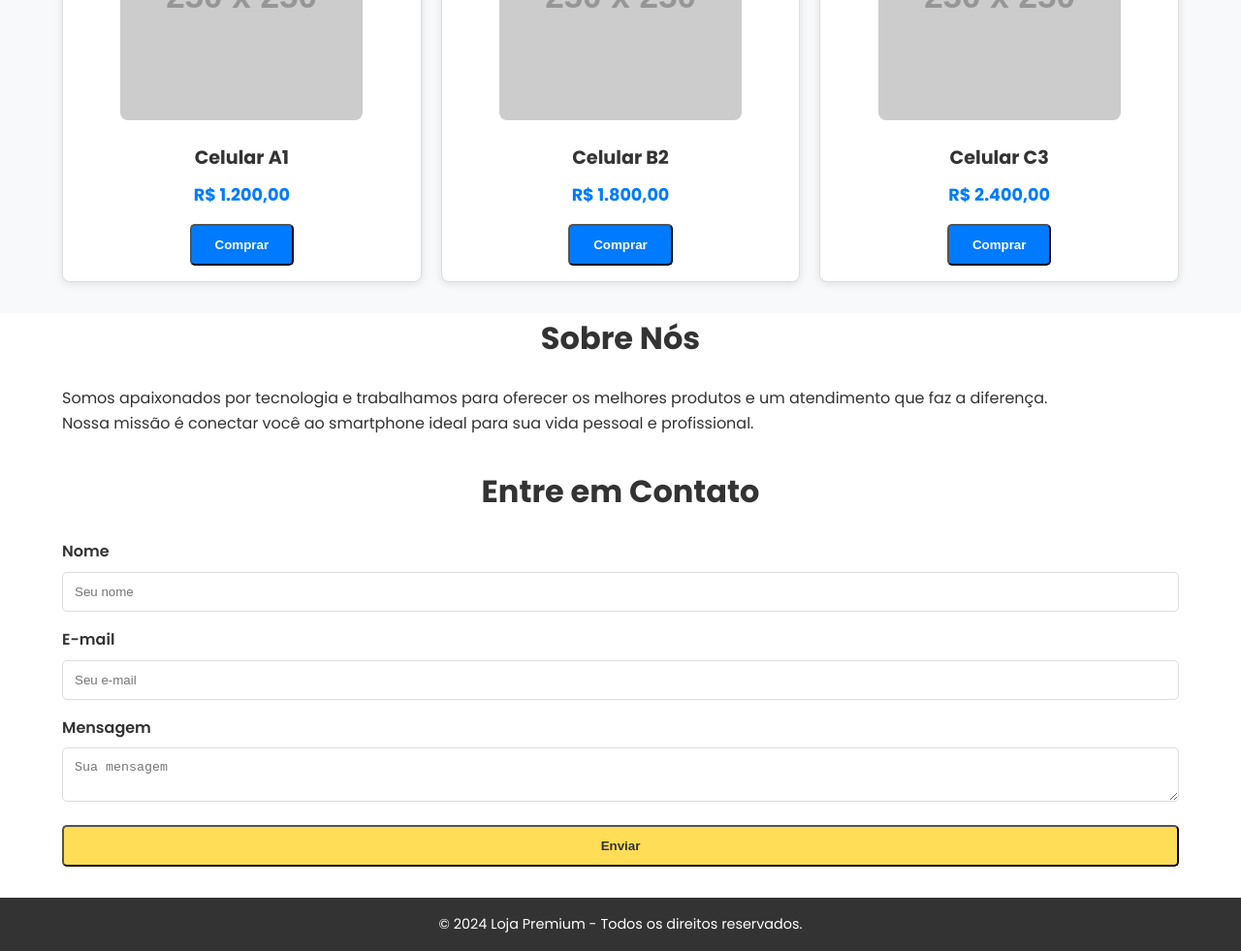
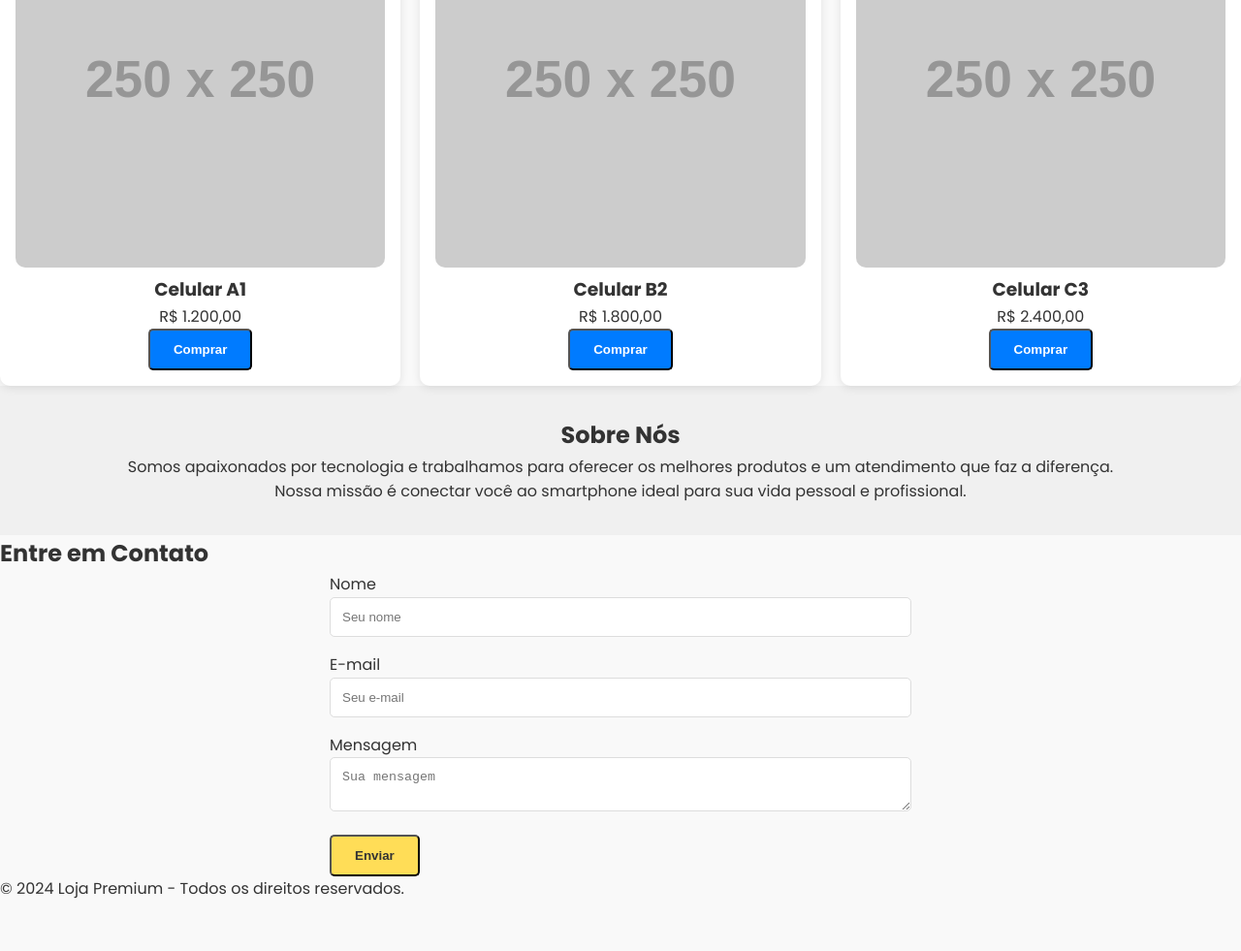
Before and after one commit to Thiagosites011/Thiagosites011.github.io, a plain HTML site: page index.html in a window 1280 px wide. Shown: the part 595-1576 px from the top of the page at 97% size. After the commit the page ends 1524 px from the top, so only its background shows below. Drawn offline with Linux system fonts and the light colour scheme; placeholder pictures from the web are drawn by us.

Commit message:
Update style.css

```diff
--- a/style.css
+++ b/style.css
@@ -9,31 +9,25 @@ body {
   font-family: 'Poppins', sans-serif;
   line-height: 1.6;
   color: #333;
-}
-
-.container {
-  width: 90%;
-  max-width: 1200px;
-  margin: 0 auto;
+  background: #f9f9f9;
 }
 
 /* Header */
 .header {
-  background: linear-gradient(45deg, #007bff, #0056b3);
-  color: white;
+  background: #333;
+  color: #fff;
   padding: 1rem 0;
+  box-shadow: 0 4px 6px rgba(0, 0, 0, 0.1);
+}
+
+.header .container {
   display: flex;
   justify-content: space-between;
   align-items: center;
 }
 
-.header .logo {
-  font-size: 1.8rem;
-  font-weight: 700;
-}
-
 .nav a {
-  color: white;
+  color: #fff;
   text-decoration: none;
   margin: 0 15px;
   font-weight: 600;
@@ -44,20 +38,20 @@ body {
   color: #ffdd57;
 }
 
-/* Hero Section */
+/* Hero */
 .hero {
-  background: url('https://via.placeholder.com/1500x500') no-repeat center center/cover;
+  background: linear-gradient(to right, #007bff, #0056b3);
   color: white;
   text-align: center;
-  padding: 4rem 0;
+  padding: 5rem 0;
 }
 
-.hero-title {
+.hero h2 {
   font-size: 2.5rem;
   margin-bottom: 1rem;
 }
 
-.hero-text {
+.hero p {
   font-size: 1.2rem;
   margin-bottom: 2rem;
 }
@@ -90,64 +84,42 @@ body {
 }
 
 /* Produtos */
-.produtos {
-  padding: 2rem 0;
-  background: #f8f9fa;
-}
-
-.section-title {
-  text-align: center;
-  font-size: 2rem;
-  margin-bottom: 1.5rem;
-}
-
-.grid {
+.produtos .grid {
   display: grid;
-  grid-template-columns: repeat(auto-fit, minmax(250px, 1fr));
+  grid-template-columns: repeat(auto-fit, minmax(300px, 1fr));
   gap: 20px;
 }
 
 .produto {
   background: white;
-  border: 1px solid #ddd;
-  border-radius: 8px;
   padding: 1rem;
+  border-radius: 10px;
   text-align: center;
-  transition: transform 0.3s;
-  box-shadow: 0 2px 8px rgba(0, 0, 0, 0.1);
+  transition: transform 0.3s, box-shadow 0.3s;
+  box-shadow: 0 2px 10px rgba(0, 0, 0, 0.1);
 }
 
 .produto:hover {
-  transform: translateY(-5px);
+  transform: translateY(-10px);
+  box-shadow: 0 4px 20px rgba(0, 0, 0, 0.2);
 }
 
 .produto img {
-  max-width: 100%;
-  border-radius: 8px;
-  margin-bottom: 1rem;
+  width: 100%;
+  border-radius: 10px;
 }
 
-.produto h3 {
-  margin-bottom: 0.5rem;
-  font-size: 1.2rem;
-}
-
-.produto .preco {
-  color: #007bff;
-  font-size: 1.1rem;
-  font-weight: bold;
-  margin-bottom: 1rem;
+/* Sobre Nós */
+.sobre {
+  background: #f0f0f0;
+  padding: 2rem;
+  text-align: center;
 }
 
 /* Contato */
-.contato {
-  padding: 2rem 0;
-}
-
-form label {
-  display: block;
-  font-weight: 600;
-  margin-bottom: 0.5rem;
+.contato form {
+  max-width: 600px;
+  margin: 0 auto;
 }
 
 form input, form textarea {
@@ -157,16 +129,3 @@ form input, form textarea {
   border: 1px solid #ddd;
   border-radius: 5px;
 }
-
-form button {
-  width: 100%;
-}
-
-/* Footer */
-footer {
-  background: #333;
-  color: white;
-  text-align: center;
-  padding: 1rem 0;
-  font-size: 0.9rem;
-}
```
